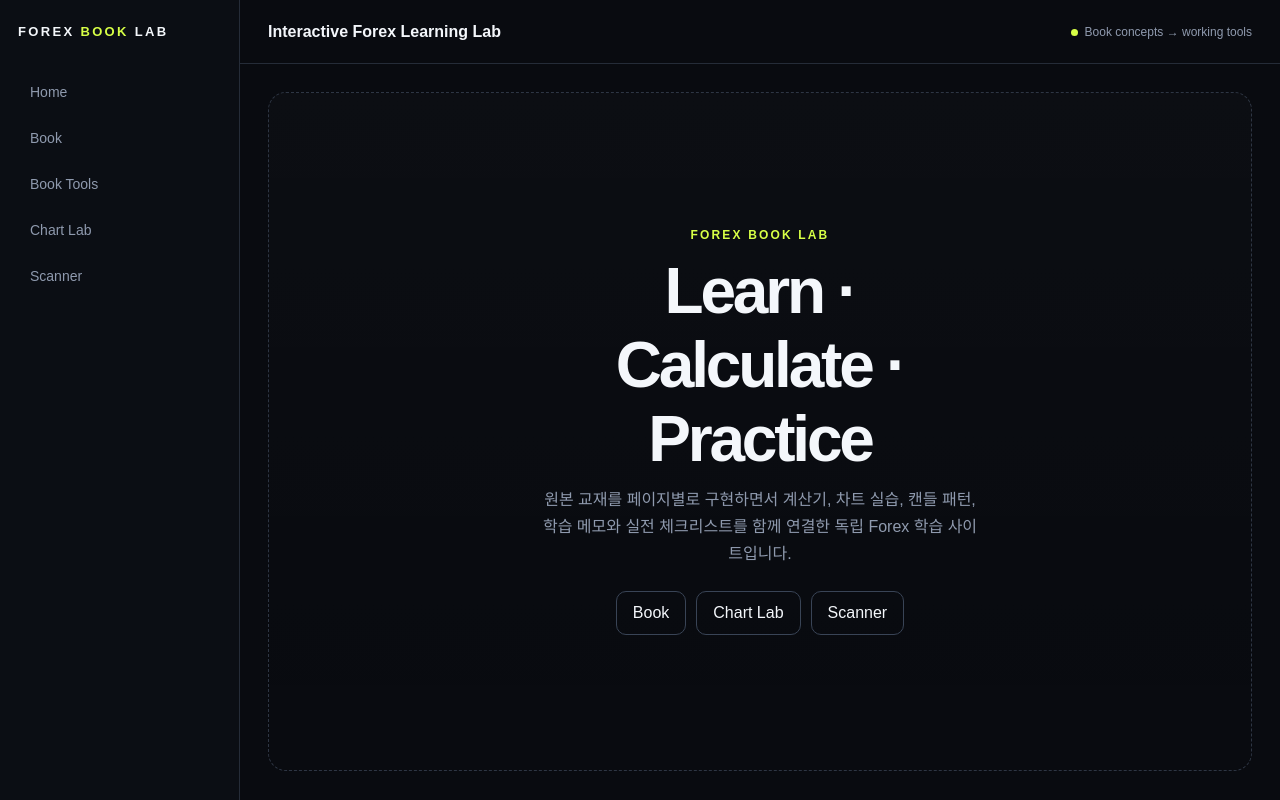
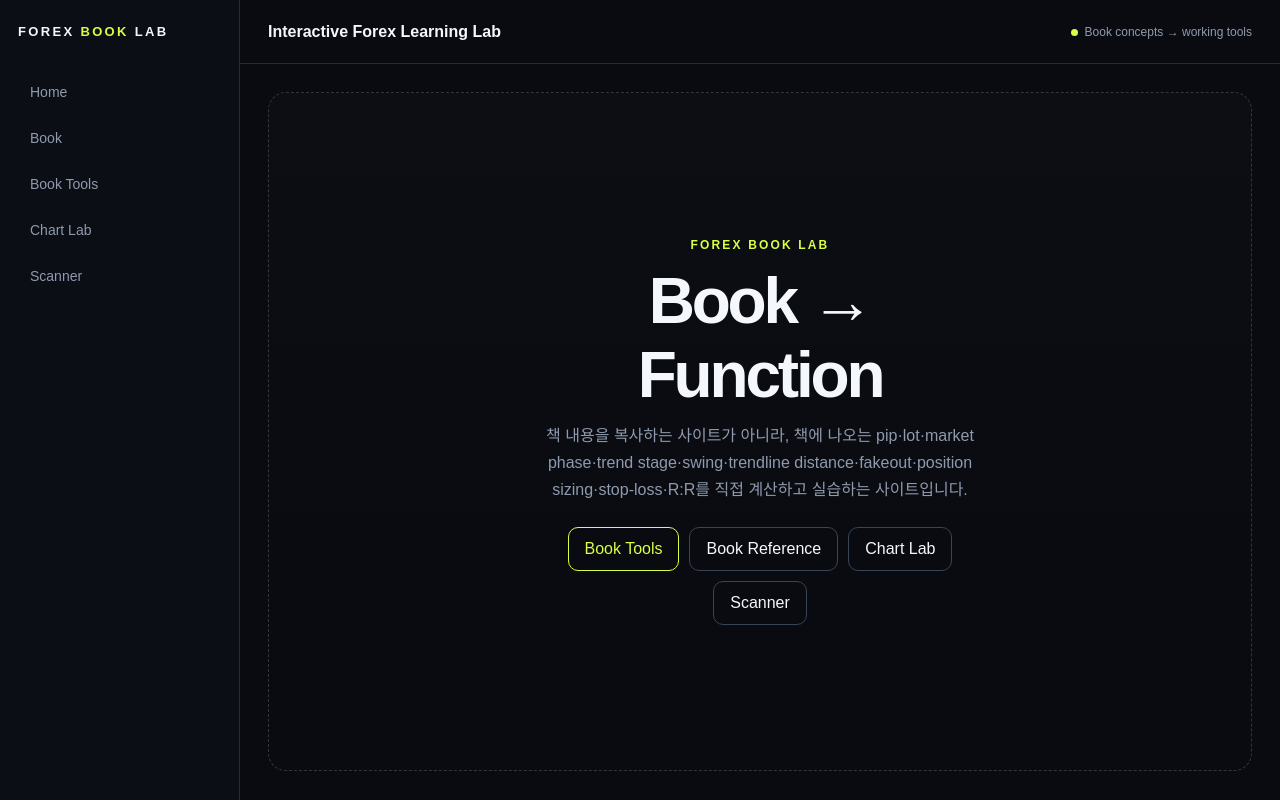
Before and after one commit to tjdrprns2001-coder/-pulse-radar-pro-v3, a Next.js app in the folder forex-book-lab/: page / in a window 1280 px wide. Built offline with nearby package versions, Linux system fonts and the light colour scheme.

Commit message:
forex-book-lab: pivot book concepts into functions page.tsx

```diff
--- a/forex-book-lab/src/app/page.tsx
+++ b/forex-book-lab/src/app/page.tsx
@@ -5,10 +5,11 @@ export default function HomePage() {
     <section className="page">
       <div className="empty">
         <div className="kicker">FOREX BOOK LAB</div>
-        <h1>Learn · Calculate · Practice</h1>
-        <p>원본 교재를 페이지별로 구현하면서 계산기, 차트 실습, 캔들 패턴, 학습 메모와 실전 체크리스트를 함께 연결한 독립 Forex 학습 사이트입니다.</p>
+        <h1>Book → Function</h1>
+        <p>책 내용을 복사하는 사이트가 아니라, 책에 나오는 pip·lot·market phase·trend stage·swing·trendline distance·fakeout·position sizing·stop-loss·R:R를 직접 계산하고 실습하는 사이트입니다.</p>
         <div style={{display:"flex",gap:10,justifyContent:"center",flexWrap:"wrap",marginTop:24}}>
-          <Link href="/book" style={{padding:"12px 16px",border:"1px solid #394456",borderRadius:10}}>Book</Link>
+          <Link href="/book-tools" style={{padding:"12px 16px",border:"1px solid #d7ff46",borderRadius:10,color:"#d7ff46"}}>Book Tools</Link>
+          <Link href="/book" style={{padding:"12px 16px",border:"1px solid #394456",borderRadius:10}}>Book Reference</Link>
           <Link href="/chart-lab" style={{padding:"12px 16px",border:"1px solid #394456",borderRadius:10}}>Chart Lab</Link>
           <Link href="/scanner" style={{padding:"12px 16px",border:"1px solid #394456",borderRadius:10}}>Scanner</Link>
         </div>
```
